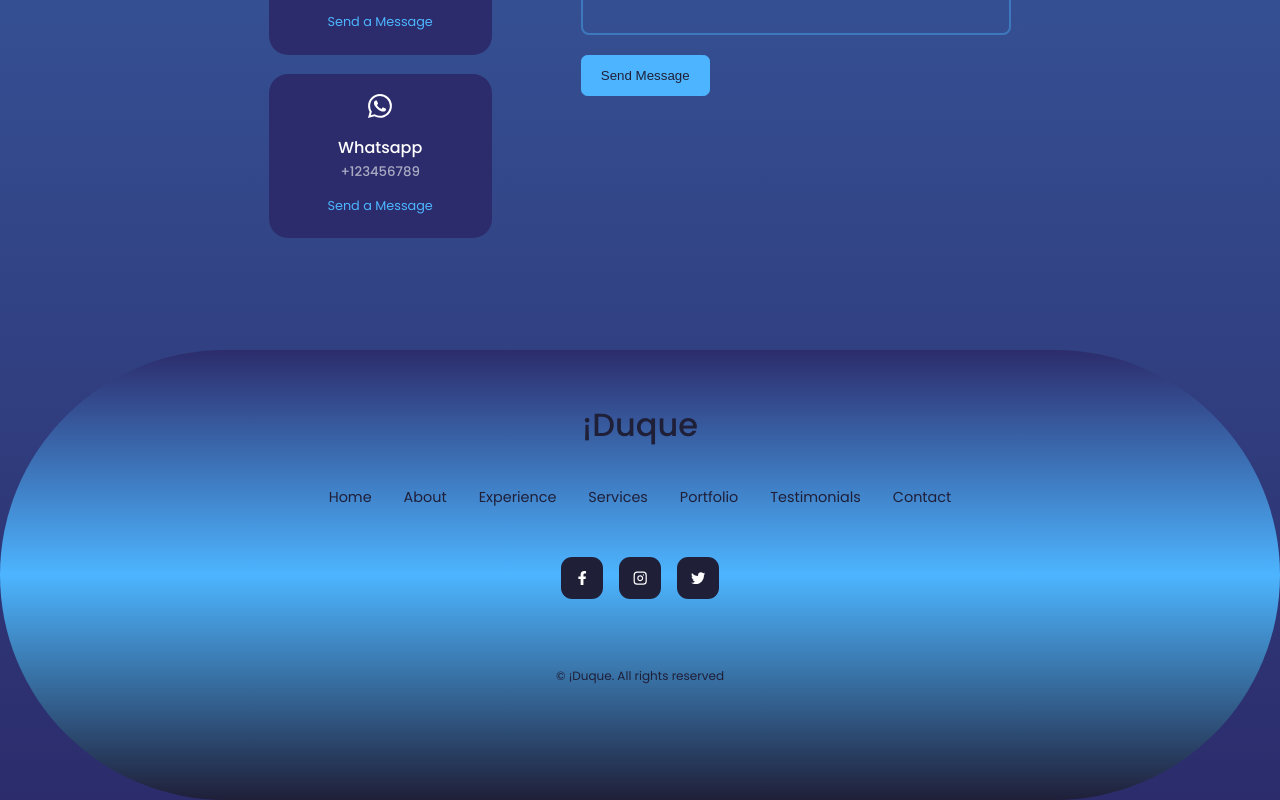
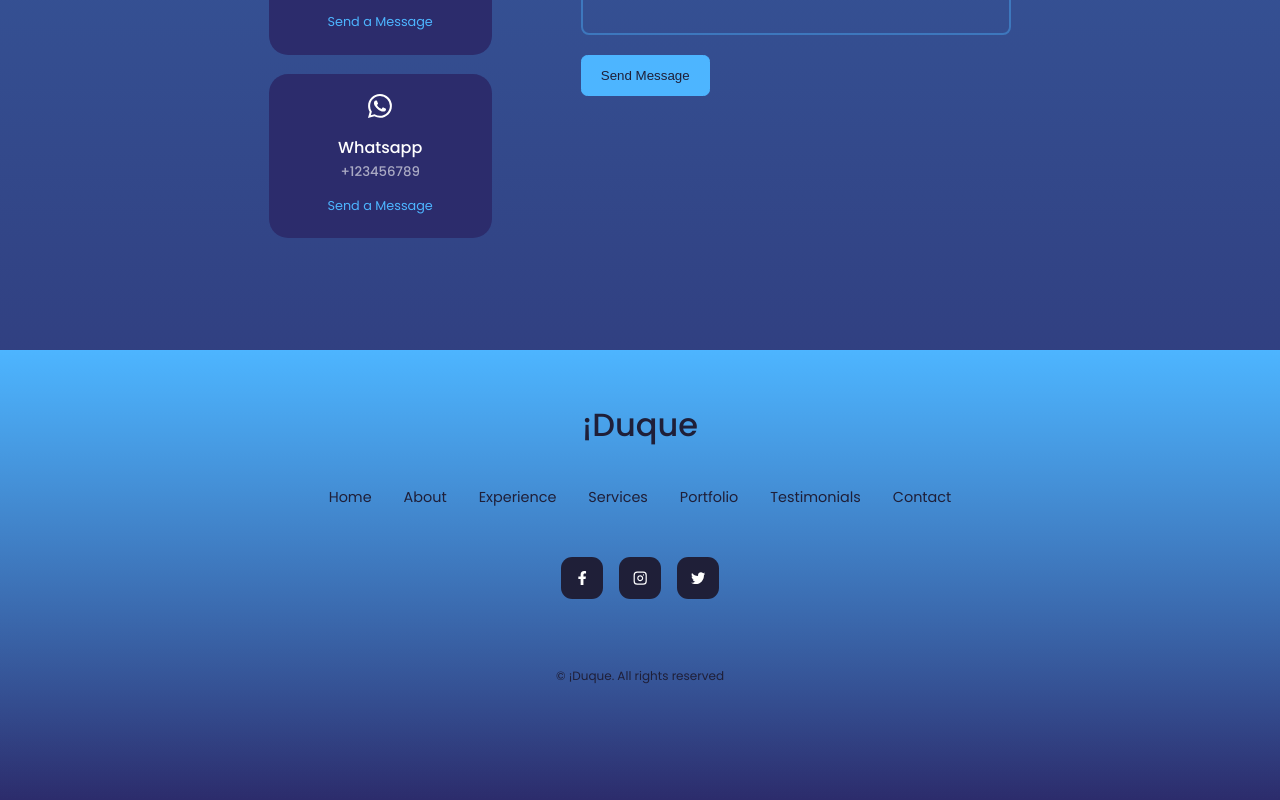
Before and after one commit to AlexMarquesAlves/react_portfolio_from_scratch, a React (Create React App) app: page / in a window 1280 px wide. Shown: the part 5339-6139 px from the top of the page. Built offline with nearby package versions, Linux system fonts and the light colour scheme.

Commit message:
🎨Feat: ending styles

```diff
--- a/src/components/Footer/styles.css
+++ b/src/components/Footer/styles.css
@@ -2,15 +2,14 @@ footer {
   /* background: var(--color-primary); */
   background: linear-gradient(
     360deg,
-    var(--color-bg),
-    var(--color-primary),
-    var(--color-bg-variant)
+    /* var(--color-bg), */ transparent,
+    var(--color-primary)
   );
   padding: 3rem 0;
   text-align: center;
   font-size: 0.9rem;
   margin-top: 7rem;
-  border-radius: 20rem;
+  /* border-radius: 20rem; */
 }
 footer a {
   color: var(--color-bg);
```
